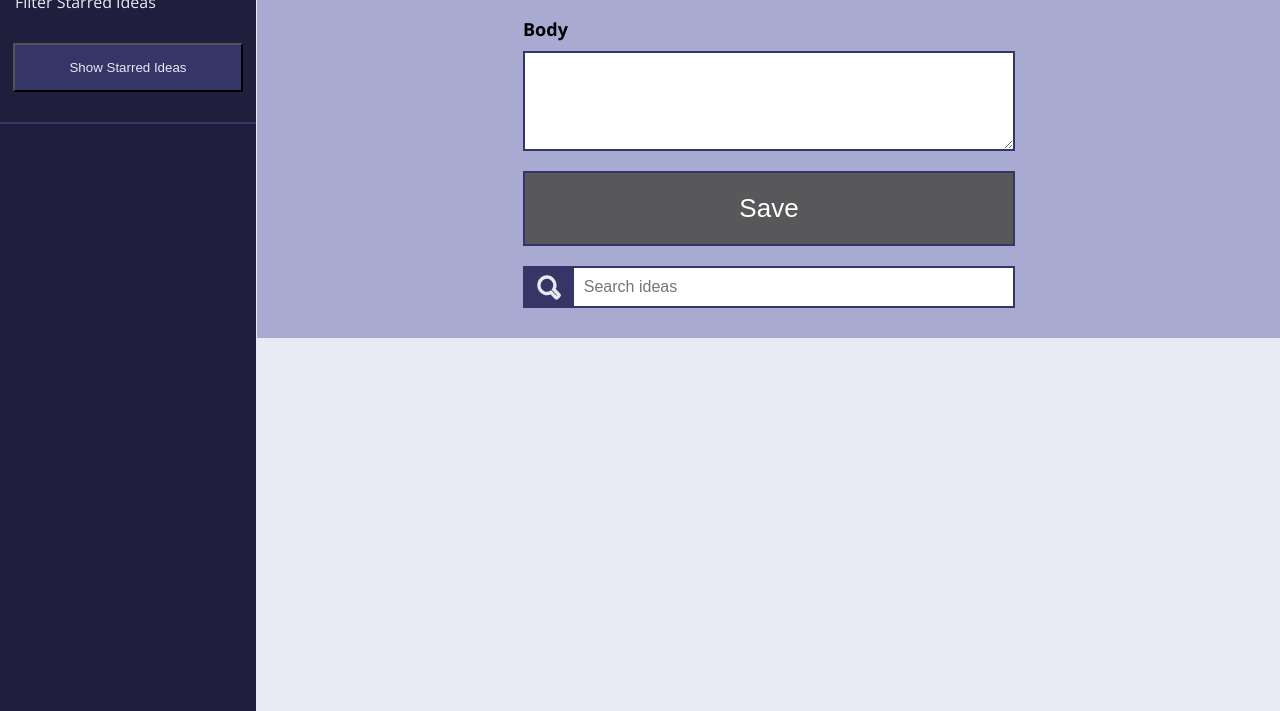
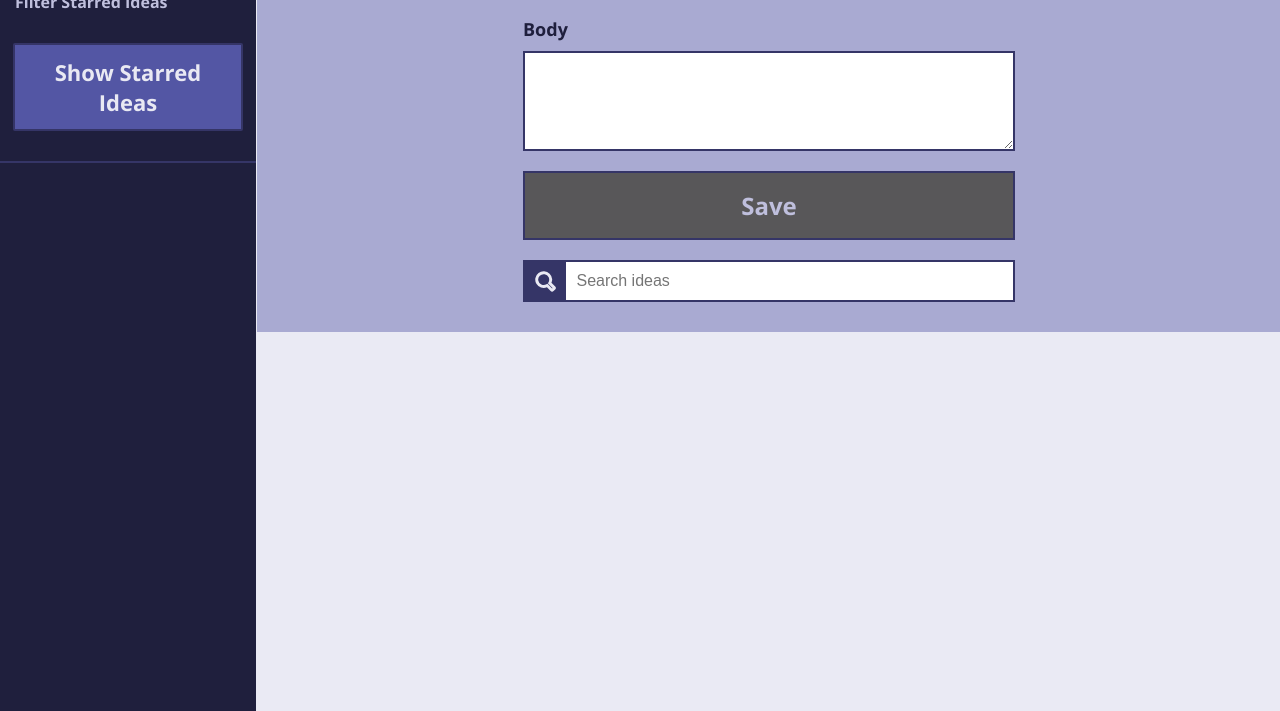
Before and after one commit to Trond240/idea_box, a plain HTML site: page index.html in a window 1280 px wide. Shown: the part 89-800 px from the top of the page. Drawn offline with nearby package versions, Linux system fonts and the light colour scheme.

Commit message:
Made button details match comp and fixed font issues

```diff
--- a/styles.css
+++ b/styles.css
@@ -24,7 +24,7 @@ aside {
 }
 
 aside h1 {
-  color: #BFBFDD;
+  color: #FFF;
   padding: 15px;
 }
 
@@ -37,16 +37,23 @@ aside h1 {
 
 #starred-ideas-div p {
   padding: 15px;
+  color: #BFBFDD;
+  font-weight: bold;
 }
 
 #show-starred-idea-btn {
-  background-color: #353567;
+  background-color: #5356A4;
   color: #E9E9F3;
-  padding: 15px;
+  padding: 12px;
   width: 90%;
   align-self: center;
   margin: 15px 0px 30px;
   border-radius: 2px;
+  font-size: 22px;
+  font-weight: bold;
+  border: 2px solid #353567;
+  font-family: 'Open sans';
+  cursor: pointer;
 }
 
 /* ********** MAIN ********** */
@@ -87,11 +94,13 @@ main {
 label {
   font-weight: bold;
   font-size: 18px;
+  color: #1F1F3D;
 }
 
 input,
 textarea {
   font-size: 16px;
+  padding: 10px;
 }
 
 input {
@@ -103,9 +112,11 @@ textarea {
 }
 
 .save {
-  color: #FFF;
-  padding: 20px;
-  font-size: 26px;
+  color: #BFBFDD;
+  padding: 16px;
+  font-size: 24px;
+  font-family: 'Open sans';
+  font-weight: bold;
 }
 
 .disable-save-btn {
@@ -114,6 +125,7 @@ textarea {
 
 .active-save-btn {
   background-color: #353567;
+  cursor: pointer;
 }
 
 #search-box {
@@ -127,12 +139,13 @@ textarea {
 
 #search-box button {
   background: #353567 url(./assets/search.svg) no-repeat center/50%;
-  width: 10%;
+  width: 8.5%;
   border: none;
+  cursor: pointer;
 }
 
 #search-box input {
-  width: 90%;
+  width: 91.5%;
   border: none;
 }
 
@@ -169,6 +182,7 @@ textarea {
   height: 30px;
   border: none;
   outline: 0px;
+  cursor: pointer;
 }
 
 .disable-favorite-btn {
```
